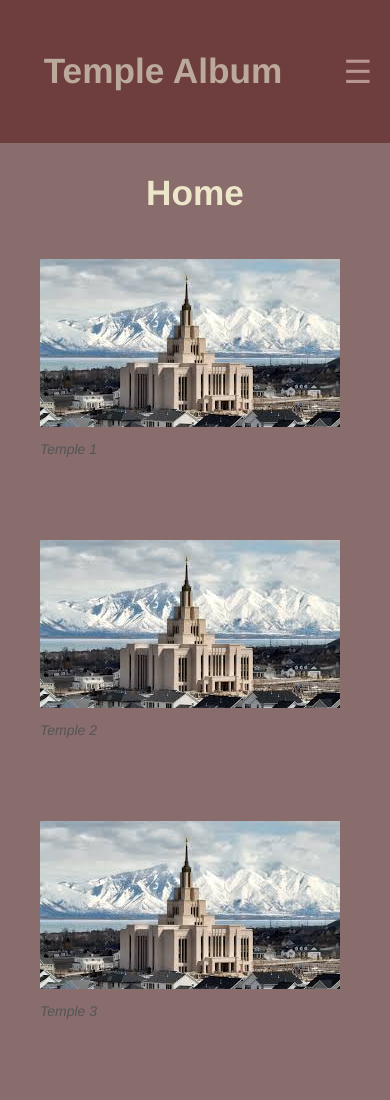
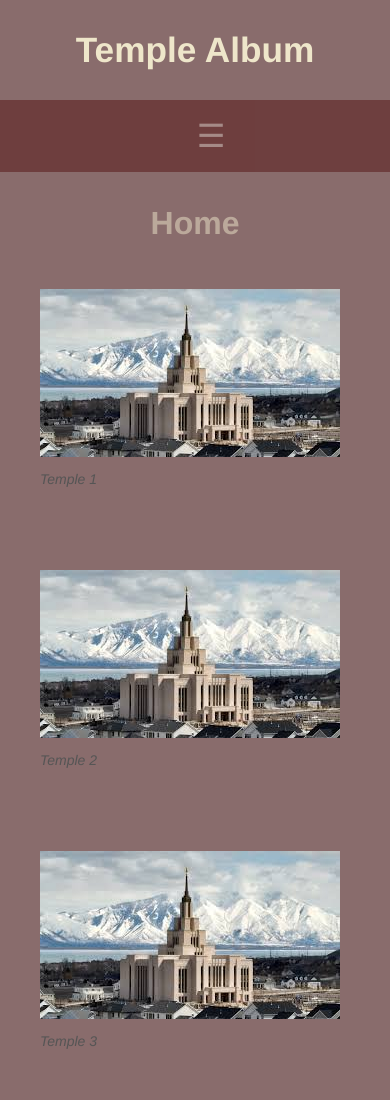
Before and after one commit to Kevine-p1/wdd131, a plain HTML site: page temples.html in a window 390 px wide. Shown: the top 1100 px of the page. Drawn offline with Linux system fonts and the light colour scheme.

Commit message:
second temple commit

```diff
--- a/styles/temples-large.css
+++ b/styles/temples-large.css
@@ -32,3 +32,10 @@
     align-items: center;
     margin-top: 0.5em;
 }
+#temple{
+    font-size: 2rem;
+    background-color: #896C6C ;
+    text-align: center;
+    color: #EEE6CA;
+
+}
--- a/styles/temples.css
+++ b/styles/temples.css
@@ -19,7 +19,10 @@
     display: block !important;
    }
    button{
-    color:#E5BEB5;
+    color:#c2a8a2;
+   }
+   #temple{
+    text-align: center;
    }
 
 
--- a/temples.html
+++ b/temples.html
@@ -14,9 +14,11 @@
     </head>
     <body>
         <header>
+          <h1>Temple Album</h1>
+
             <nav>
                 <div class="container">
-                  <h1>Temple Album</h1>
+
                    <button class="hamburger" aria-label="Menu">
                        ☰
                    </button>
@@ -32,7 +34,7 @@
 
         </header>
         <main>
-            <h1>Home</h1>
+            <h2 id="temple">Home</h2>
             <div class="img-container">
              <figure>
                 <img src="images/tample.jpeg" alt="Tample image">
```
